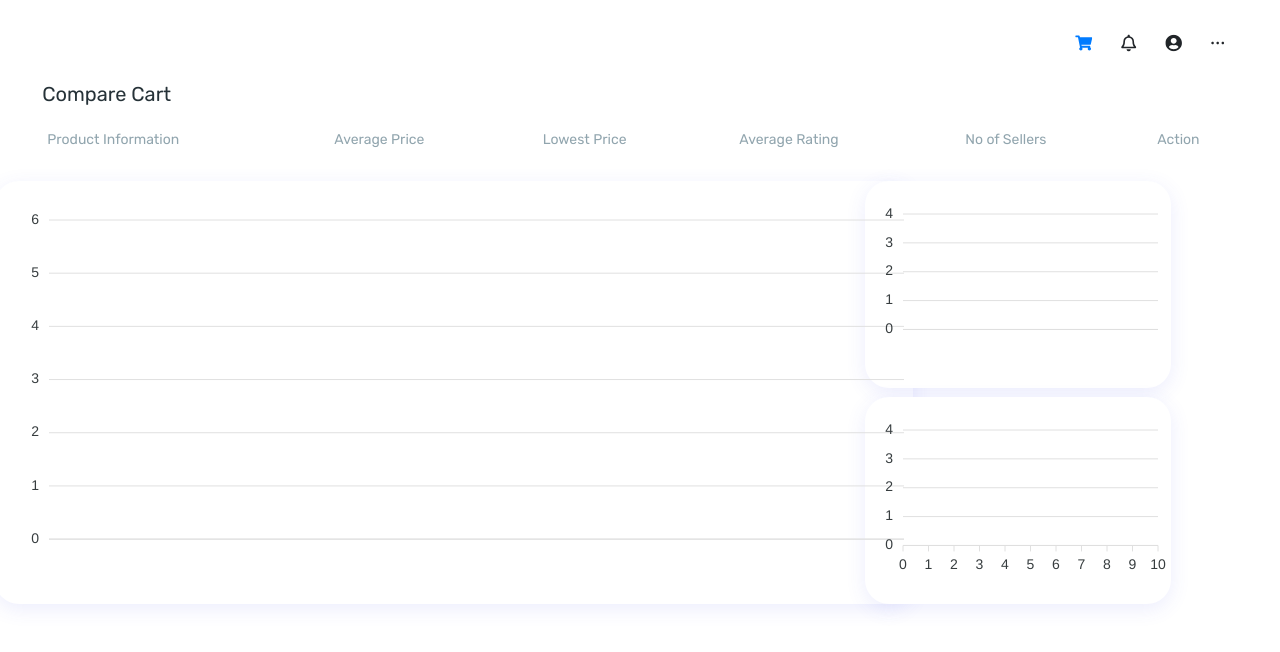
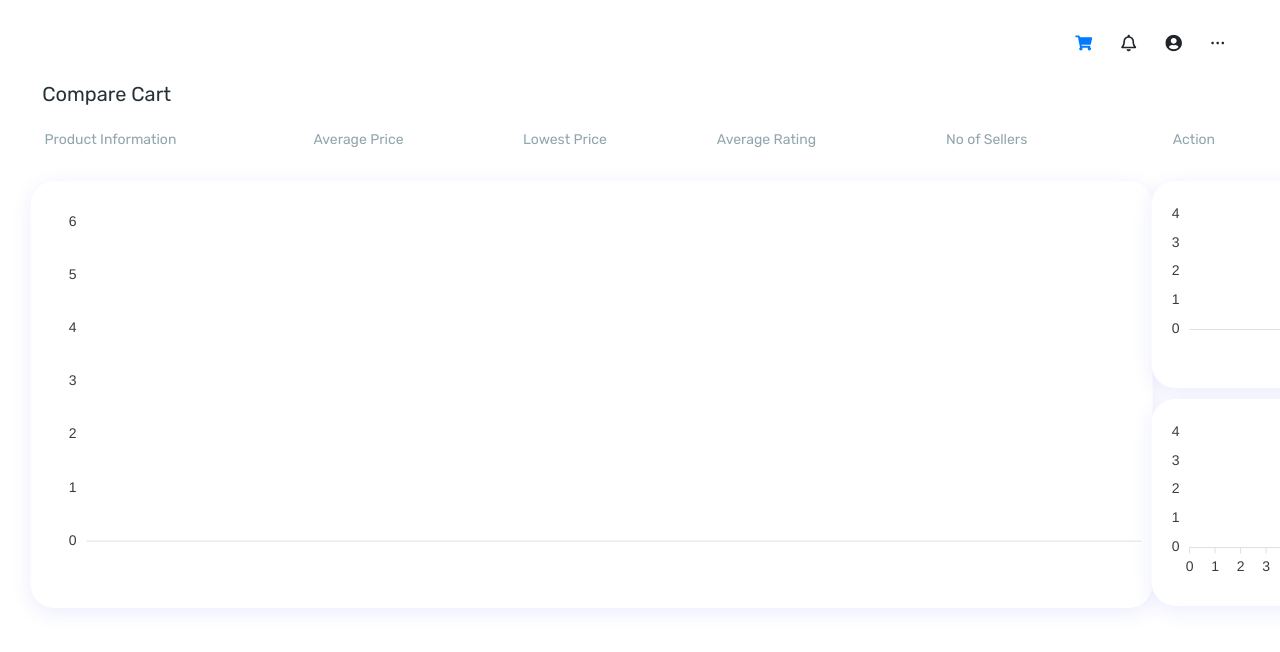
Before and after one commit to nik72619c/boloo-product-search, a React (Create React App) app: page /compareCart in a window 1280 px wide. Shown: the top 652 px of the page. Built offline with nearby package versions, Linux system fonts and the light colour scheme.

Commit message:
fixed alignment issues and UI

```diff
--- a/src/components/charts/ChartComponent.jsx
+++ b/src/components/charts/ChartComponent.jsx
@@ -29,7 +29,17 @@ class ChartComponent extends Component {
               height={this.props.height ? this.props.height : "auto"}
               options={{
                 grid: {
-                  show: true
+                  show: true,
+                  xaxis: {
+                    lines: {
+                      show: false
+                    }
+                  },
+                  yaxis: {
+                    lines: {
+                      show: false
+                    }
+                  }
                 },
                 stroke: {
                   show: true,
--- a/src/components/dashboard/Dashboard.css
+++ b/src/components/dashboard/Dashboard.css
@@ -1,12 +1,14 @@
 .side-chart-wrapper {
     display: grid;
     grid-row-gap: 2%;
+        margin-left: 19%;
 }
 
-.main-wrapper {
+.main-wrapper.enlarge {
     display: grid;
     grid-template-columns: 3fr 1fr;
     width: 89%;
+    transform: translateX(4%);
 }
 
 .item1 {
--- a/src/components/dashboard/Dashboard.jsx
+++ b/src/components/dashboard/Dashboard.jsx
@@ -23,7 +23,7 @@ export default class Dashboard extends React.Component {
             <ChartComponent
               type="line"
               series={{ name: "prices", data: prices }}
-              width={900}
+              width={1100}
               height={390}
               className="item1"
               enlarge={true}
--- a/src/components/main-page/MainPage.css
+++ b/src/components/main-page/MainPage.css
@@ -6,6 +6,9 @@
     line-height: 24px;
     margin-left: 1%;
     margin-bottom: 1%;
+    height: 35px;
+    width: 50%;
+    transform: translateX(4%);
 }
 .main-container{
     margin: 1% 2%;
@@ -17,7 +20,7 @@
     background: #4553F0;
 border-radius: 24px;
 width: 152px;
-height: 40px;
+height: 35px;
 margin-left: -2%;
 }
 .result{
--- a/src/components/main-page/MainPage.jsx
+++ b/src/components/main-page/MainPage.jsx
@@ -16,6 +16,8 @@ class MainPage extends React.Component {
   };
   arrSum = arr => arr.reduce((a, b) => a + b, 0);
   search = async text => {
+      if(this.state.text) {
+
     this.setState({ loading: true });
     const params = {
       apikey: API_ROUTES.API_KEY,
@@ -37,7 +39,7 @@ class MainPage extends React.Component {
       );
       console.log(response);
       let productMap = [];
-      if(response.data.products){
+      if (response.data.products) {
         response.data.products.forEach(product => {
           let sellerCount = 0;
           product.offerData.offers.forEach(e => {
@@ -79,15 +81,16 @@ class MainPage extends React.Component {
         });
         this.setState({ products: newProductMap, loading: false });
       } else {
-          alert("please enter a product name or ean to search");
+        alert("no products found");
       }
-      this.setState({loading: false})
+      this.setState({ loading: false });
     } catch (e) {
-        this.setState({loading: false})
-      alert(
-        "oops, something went wrong"
-      );
-      console.log('error',e);
+      this.setState({ loading: false });
+      alert("oops, something went wrong");
+      console.log("error", e);
+    }
+      } else {
+          alert('please enter a product name or EAN to search');
       }
   };
 
@@ -127,7 +130,7 @@ class MainPage extends React.Component {
             </div>
           </form>
         </div>
-        <div className="result">Result</div>
+        <div className="result">Results</div>
         <Suspense fallback={<div>Loading...</div>}>
           <ProductList
             ProductList={this.state.products}
--- a/src/components/product-list/ProductList.css
+++ b/src/components/product-list/ProductList.css
@@ -62,8 +62,10 @@ height: 80px;
 }
 
 .round-bordered {
- border-radius: 24px !important;
  width: 104px;
+ border: 1px solid #4553F0;
+box-sizing: border-box;
+border-radius: 24px;
 }
 
 .text-dark {
@@ -99,3 +101,15 @@ border-radius: 24px 24px 8px 8px;
 .column-1-container {
     width: 39%;
 }
+
+thead >tr> th {
+transform: translateX(-10%);
+}
+
+.product-action {
+        transform: translateX(13%);
+}
+
+.description {
+    transform: translateX(-1%);
+}
--- a/src/components/product-list/ProductList.jsx
+++ b/src/components/product-list/ProductList.jsx
@@ -41,19 +41,24 @@ export default class ProductList extends React.Component {
         >
           <thead>
             <tr className="table-head-row">
-              <th>Product Information</th>
+              <th className="description">Product Information</th>
               <th>Average Price</th>
               <th>Lowest Price</th>
               <th>Average Rating</th>
               <th>No of Sellers</th>
-              <th>Action</th>
+              <th className="product-action">Action</th>
             </tr>
           </thead>
           <tbody>
             {!this.props.loading ? (
               this.props.ProductList.map((product, index) => {
                 return (
-                  <tr key={index} className={index === 0 ? "product-record record-1": "product-record"}>
+                  <tr
+                    key={index}
+                    className={
+                      index === 0 ? "product-record record-1" : "product-record"
+                    }
+                  >
                     <td className="column-1-container">
                       <div className="column-1-wrapper">
                         <div className="column-1-item1">
@@ -62,7 +67,9 @@ export default class ProductList extends React.Component {
 
                         <div className="column-1-item2 inner-wrapper">
                           <div className="inner-item dark">{product.title}</div>
-                          <div className="inner-item"><span className="ean">EAN : {product.ean}</span></div>
+                          <div className="inner-item">
+                            <span className="ean">EAN : {product.ean}</span>
+                          </div>
                         </div>
                       </div>
                     </td>
--- a/src/constants/ApiRoute.js
+++ b/src/constants/ApiRoute.js
@@ -1,6 +1,6 @@
 const API_ROUTES = {
-    SEARCH: "https://api.bol.com/catalog/v4/search",
-    API_KEY: "BD3B9B7B148949609BF340E2626A4133"
-}
+  SEARCH: "https://api.bol.com/catalog/v4/search",
+  API_KEY: "BD3B9B7B148949609BF340E2626A4133"
+};
 
 export default API_ROUTES;
--- a/src/constants/routes.js
+++ b/src/constants/routes.js
@@ -1,6 +1,6 @@
 const RoutePath = {
-    HOME: '/',
-    COMPARECART: '/compareCart'
-}
+  HOME: "/",
+  COMPARECART: "/compareCart"
+};
 
 export default RoutePath;
```
Also changed, not shown: src/components/navbar/Navbar.js (+5 -5 lines). Lines whose indentation alone changed are shown as unchanged.
